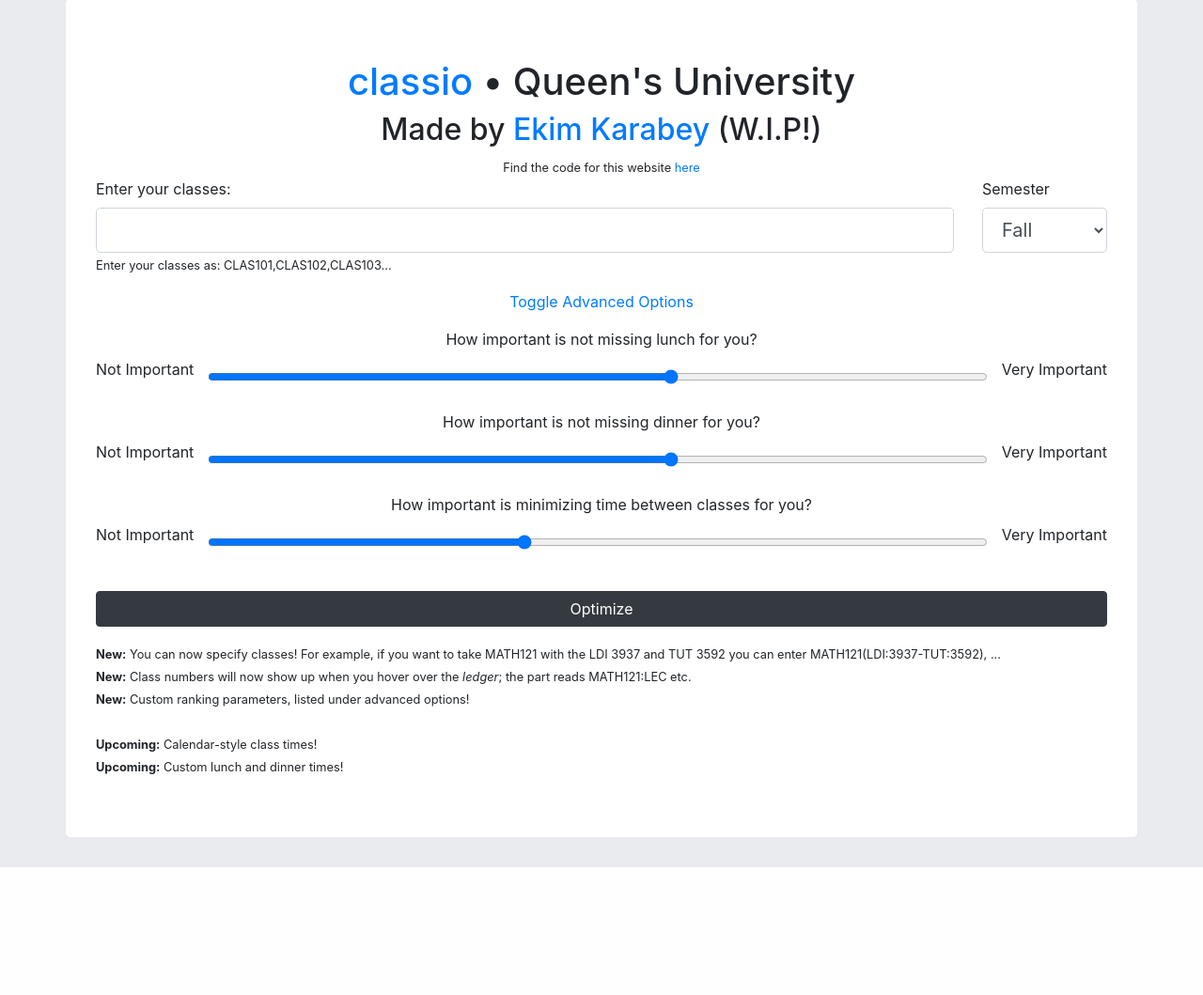
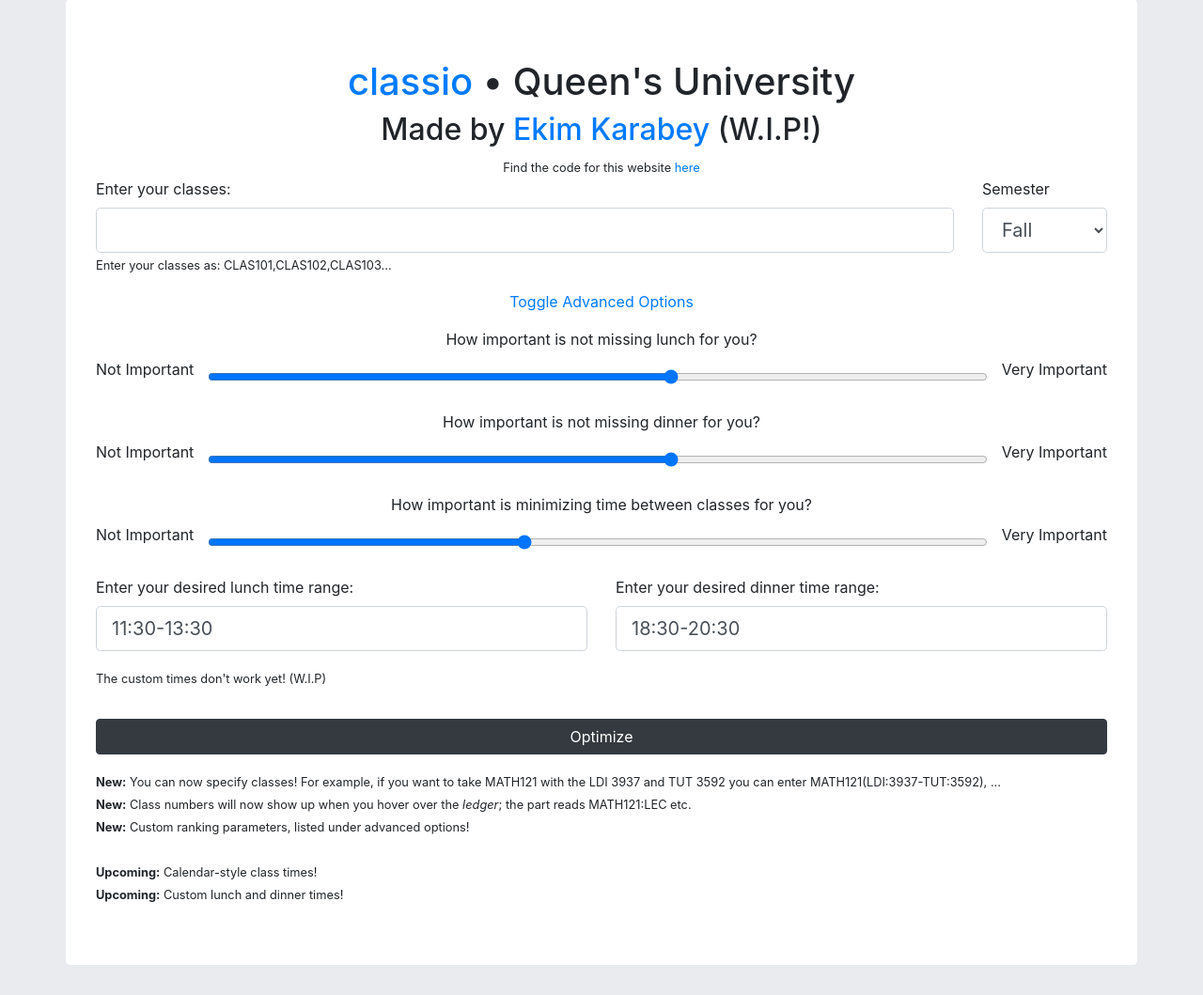
Before and after one commit to Ekimerton/classio-legacy, a Flask app: page /queens in a window 1280 px wide, after a click on "Toggle Advanced Options". Shown: the part 25-1084 px from the top of the page at 94% size. Before the commit the page ends 948 px from the top, so only its background shows below. Run offline with Flask 2, Linux system fonts and the light colour scheme; some libraries are stand-ins or nearby versions.

Commit message:
frontend done for the custom meal times

```diff
--- a/optimizers/optimizer.py
+++ b/optimizers/optimizer.py
@@ -76,6 +76,9 @@ def flatten_table(timetable):
             flat_list.append(sublist[item])
     return flat_list
 
+def check_timeframe(timetable):
+    pass
+
 # Things to look for: Lunch free, dinner free, morning/afternoon/evening/mixed, downtime between classes
 def analyze_timetable(timetable, params):
     #First flatten
--- a/webapp/main/forms.py
+++ b/webapp/main/forms.py
@@ -17,7 +17,7 @@ class ClassForm(FlaskForm):
     lunch = IntegerRangeField('How important is not missing lunch for you?', default=60)
     dinner = IntegerRangeField('How important is not missing dinner for you?', default=60)
     offtime = IntegerRangeField('How important is minimizing time between classes for you?', default=40)
-    lunch_time = StringField("Enter your desired lunch time range")
-    dinner_time = StringField("Enter your desired dinner time range")
+    lunch_time = StringField("Enter your desired lunch time range:")
+    dinner_time = StringField("Enter your desired dinner time range:")
 
     submit = SubmitField('Optimize')
--- a/webapp/main/routes.py
+++ b/webapp/main/routes.py
@@ -29,6 +29,8 @@ def search(university):
     offtime = request.args.get('o', type=int)
     if university in ['queens', 'waterloo']:
         form = ClassForm()
+        form.lunch_time.data = "11:30-13:30"
+        form.dinner_time.data = "18:30-20:30"
         if form.validate_on_submit():
             classes=form.classes.data
             if classes:
--- a/webapp/templates/search.html
+++ b/webapp/templates/search.html
@@ -115,6 +115,35 @@
               </div>
               {% endif %}
             </div>
+            <div class="row">
+              <div class="form-group col">
+                {{ form.lunch_time.label(class="form-control-label")}}
+                {% if form.lunch_time.errors %}
+                {{ form.lunch_time(class="form-control form-control-lg is-invalid") }}
+                <div class="invalid-feedback">
+                  {% for error in form.lunch_time.errors %}
+                  <span>{{ error }}</span>
+                  {% endfor %}
+                </div>
+                {% else %}
+                {{ form.lunch_time(class="form-control form-control-lg") }}
+                {% endif %}
+              </div>
+              <div class="form-group col">
+                {{ form.dinner_time.label(class="form-control-label")}}
+                {% if form.dinner_time.errors %}
+                {{ form.dinner_time(class="form-control form-control-lg is-invalid") }}
+                <div class="invalid-feedback">
+                  {% for error in form.dinner_time.errors %}
+                  <span>{{ error }}</span>
+                  {% endfor %}
+                </div>
+                {% else %}
+                {{ form.dinner_time(class="form-control form-control-lg") }}
+                {% endif %}
+              </div>
+            </div>
+            <p> <small> The custom times don't work yet! (W.I.P) </small> </p>
           </div>
         </fieldset>
         {{ form.submit(class="btn btn-dark col mb-3") }}
```
